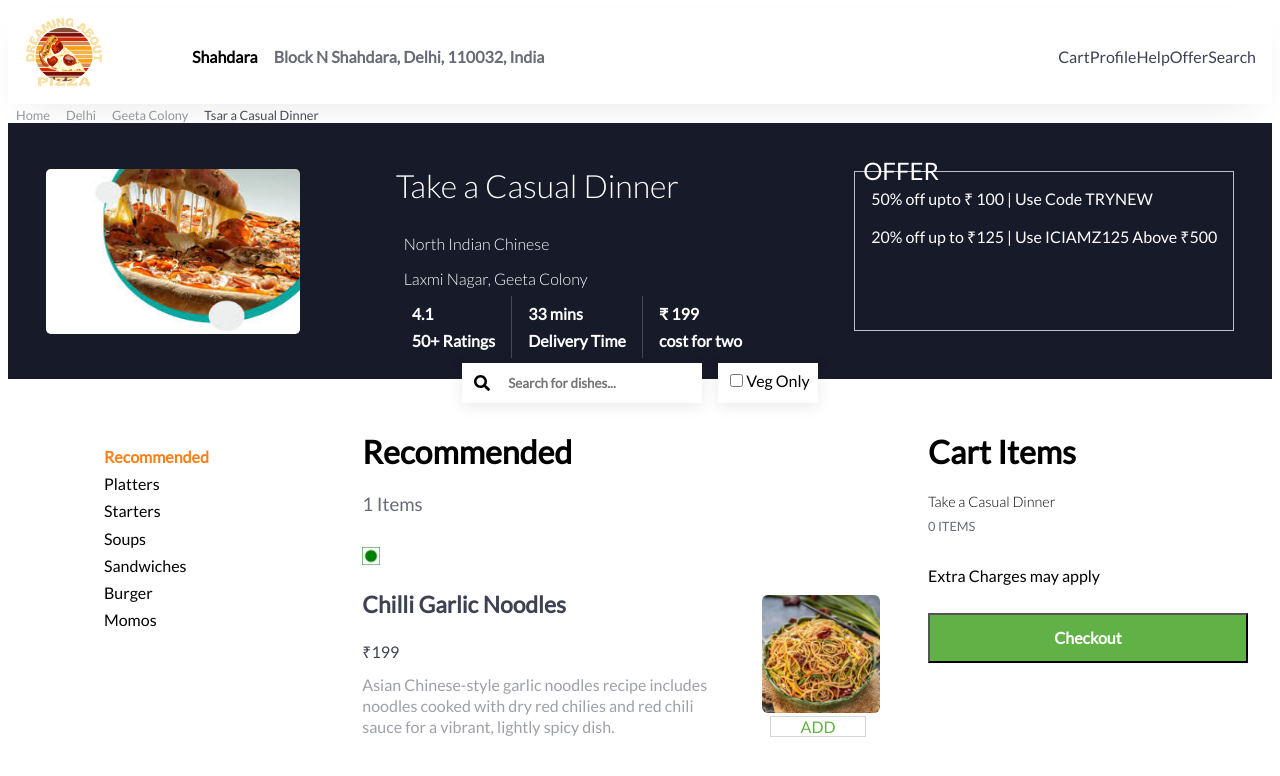
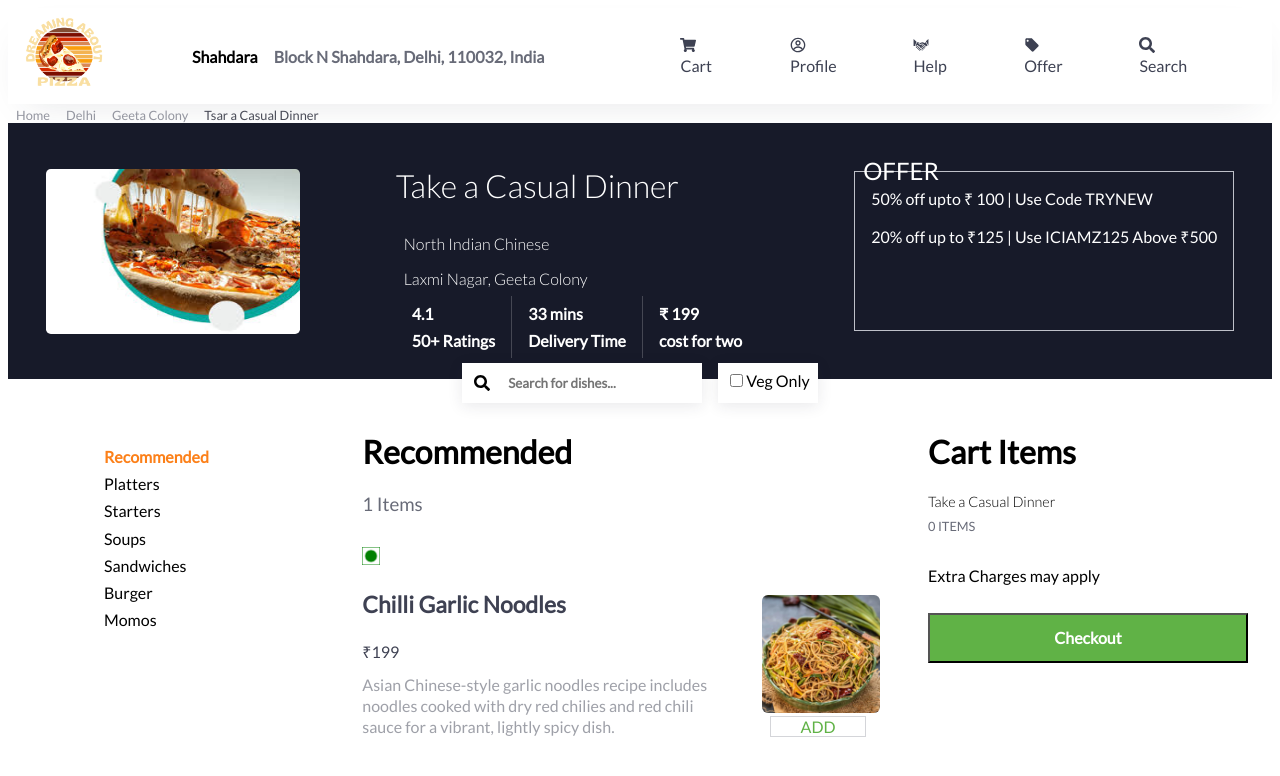
Before and after one commit to deepika845/ShoppingCartDesign, a React (Create React App) app in the folder my-app-react/: page / in a window 1280 px wide. Shown: the top 776 px of the page. Built offline with nearby package versions, Linux system fonts and the light colour scheme.

Commit message:
Added changes to UI and added immer to change the state

```diff
--- a/my-app-react/src/Components/Header/Header.js
+++ b/my-app-react/src/Components/Header/Header.js
@@ -1,11 +1,13 @@
-//import { HeaderLogo } from "../../Models/ImageConstants.js";
-import  Header_Logo  from "../../Images/Header_Logo.png";
+import Header_Logo from "../../Images/Header_Logo.png";
 import "./header.style.css";
-
+import { FaSearch, FaShoppingCart } from "react-icons/fa";
+import { GiShakingHands } from "react-icons/gi";
+import { MdLocalOffer } from "react-icons/md";
+import { CgProfile } from "react-icons/cg";
 const Header = () => {
   return (
     <div className="header">
-      <img type="link" src={ Header_Logo} className="header-logo" />
+      <img type="link" src={Header_Logo} className="header-logo" />
       <div className="header-address">
         <span className="header-address__primary">Shahdara</span>
         <span className="header-header-address__secondary">
@@ -13,11 +15,37 @@ const Header = () => {
         </span>
       </div>
       <ul className="header-bar-navigation">
-        <li className="header-bar-navigation--child">Search</li>
-        <li className="header-bar-navigation--child">Offer</li>
-        <li className="header-bar-navigation--child">Help</li>
-        <li className="header-bar-navigation--child">Profile</li>
-        <li className="header-bar-navigation--child">Cart</li>
+        <li className="header-bar-navigation--child">
+          <span>
+            <FaSearch />
+          </span>
+
+          <span>Search</span>
+        </li>
+        <li className="header-bar-navigation--child">
+          <span>
+            <MdLocalOffer />
+          </span>
+          <span>Offer</span>
+        </li>
+        <li className="header-bar-navigation--child">
+          <span>
+            <GiShakingHands />
+          </span>
+          <span>Help</span>
+        </li>
+        <li className="header-bar-navigation--child">
+          <span>
+            <CgProfile />
+          </span>
+          <span>Profile</span>
+        </li>
+        <li className="header-bar-navigation--child">
+          <span>
+            <FaShoppingCart />
+          </span>
+          <span>Cart</span>
+        </li>
       </ul>
     </div>
   );
--- a/my-app-react/src/Components/Header/header.style.css
+++ b/my-app-react/src/Components/Header/header.style.css
@@ -23,21 +23,24 @@
   color: #686b78;
   display: inline-block;
 }
-.header-bar-navigation{
+.header-bar-navigation {
   flex: 1;
   min-width: 0;
-  display: -ms-flexbox;
+
   display: flex;
-  -ms-flex-direction: row-reverse;
-  flex-direction: row-reverse;
+ flex-direction: row-reverse;
   height: 100%;
-  -ms-flex-align: center;
+  list-style: none;
+
   align-items: center;
-  list-style-type: none;
 }
-.header-bar-navigation--child{
+.header-bar-navigation--child :first-child{
+  margin-right: 0rem;
+}
+
+.header-bar-navigation--child {
   color: #3d4152;
-    font-size: 16px;
-    font-weight: 500;
-    margin-right: 0;
+  font-size: 16px;
+  font-weight: 500;
+  margin-right: 3.8rem;
 }
--- a/my-app-react/src/Components/MenuContentList/MenuContentList.js
+++ b/my-app-react/src/Components/MenuContentList/MenuContentList.js
@@ -112,6 +112,7 @@ function MenuContentList({
 }
 const mapStateToProps = (state) => {
   const { activeMenu, activeMenuList } = state;
+  console.log("In active menu List",activeMenuList)
   const { activeState } = activeMenu;
   const cartItems = getCartListByName(state);
 
--- a/my-app-react/src/redux/reducers/activeMenuListReducer.js
+++ b/my-app-react/src/redux/reducers/activeMenuListReducer.js
@@ -5,12 +5,14 @@ const initialState = menuItems["Recommended"];
 const activeMenuList = (state = initialState, action) => {
   switch (action.type) {
     case ACTIVE_MENU_UPDATE: {
-      console.log("Updated items......");
-      let updatedMenuList = [];
-      console.log("Rendering Items here", menuItems[action.payload]);
-      updatedMenuList = [...updatedMenuList, ...menuItems[action.payload]];
-      console.log("updated listr here:", updatedMenuList);
-      return updatedMenuList;
+      // let updatedMenuList = [];
+      // updatedMenuList = [...updatedMenuList, ...menuItems[action.payload]];
+      // return updatedMenuList;
+      const newState = produce(state, (draft) => {
+        draft = menuItems[action.payload];
+        return draft;
+      });
+      return newState;
     }
     case VEG_ONLY: {
       let updatedMenuList = [];
@@ -21,7 +23,14 @@ const activeMenuList = (state = initialState, action) => {
         );
         updatedMenuList = [...updatedMenuList, ...vegcategoryList];
       }
-      return updatedMenuList;
+      // return updatedMenuList;
+      // const newState =
+      //   (state,
+      //   (draft) => {
+      //     draft.filter((curr) => curr.isVeg === true);
+      //     return draft;
+      //   });
+      // return newState;
     }
     case APPLY_FILTER: {
       let updatedMenuList = [];
--- a/my-app-react/src/redux/reducers/cartReducer.js
+++ b/my-app-react/src/redux/reducers/cartReducer.js
@@ -64,14 +64,19 @@ const cartItems = function (state = initialState, action) {
     }
     case REMOVE_FROM_CART: {
       const { dishName } = action.payload;
-      const updatedCartItems = { ...state.bydishNames };
+      // const updatedCartItems = { ...state.bydishNames };
 
-      delete updatedCartItems[dishName];
-      return {
-        ...state,
-        dishNames: state.dishNames.filter((item) => item !== dishName),
-        updatedCartItems,
-      };
+      // delete updatedCartItems[dishName];
+      // return {
+      //   ...state,
+      //   dishNames: state.dishNames.filter((item) => item !== dishName),
+      //   updatedCartItems,
+      // };
+      const newState = produce(state, (draft) => {
+        draft.dishNames = draft.dishNames.filter((curr) => curr !== dishName);
+        delete draft.bydishNames[dishName];
+      });
+      return newState;
     }
     default:
       return state;
```
